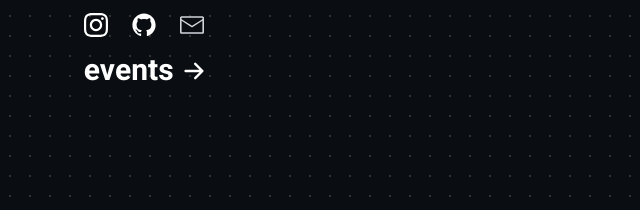
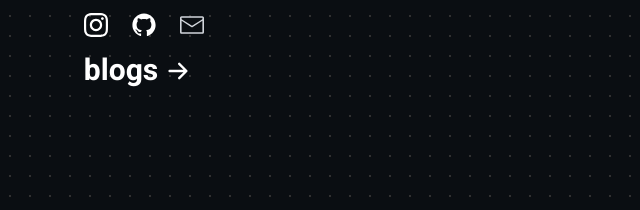
Before and after one commit to Velocity-IIITDWD/velocity-website-jan-2023, a plain HTML site: page index.html in a window 1280 px wide. Shown: the part 439-649 px from the top of the page, 320-960 px from the left. Drawn offline with nearby package versions, Linux system fonts and the light colour scheme.

Commit message:
added a blog page link

```diff
--- a/index.html
+++ b/index.html
@@ -104,9 +104,9 @@
           </div>
           <a
             class="mt-4 text-3xl text-white font-bold text-accent-secondary flex items-center"
-            href="https://velocityevents.live/"
+            href="https://blog.velocityclub.live/"
           >
-            events
+            blogs
             <svg
               id="arrow"
               aria-hidden="true"
```
